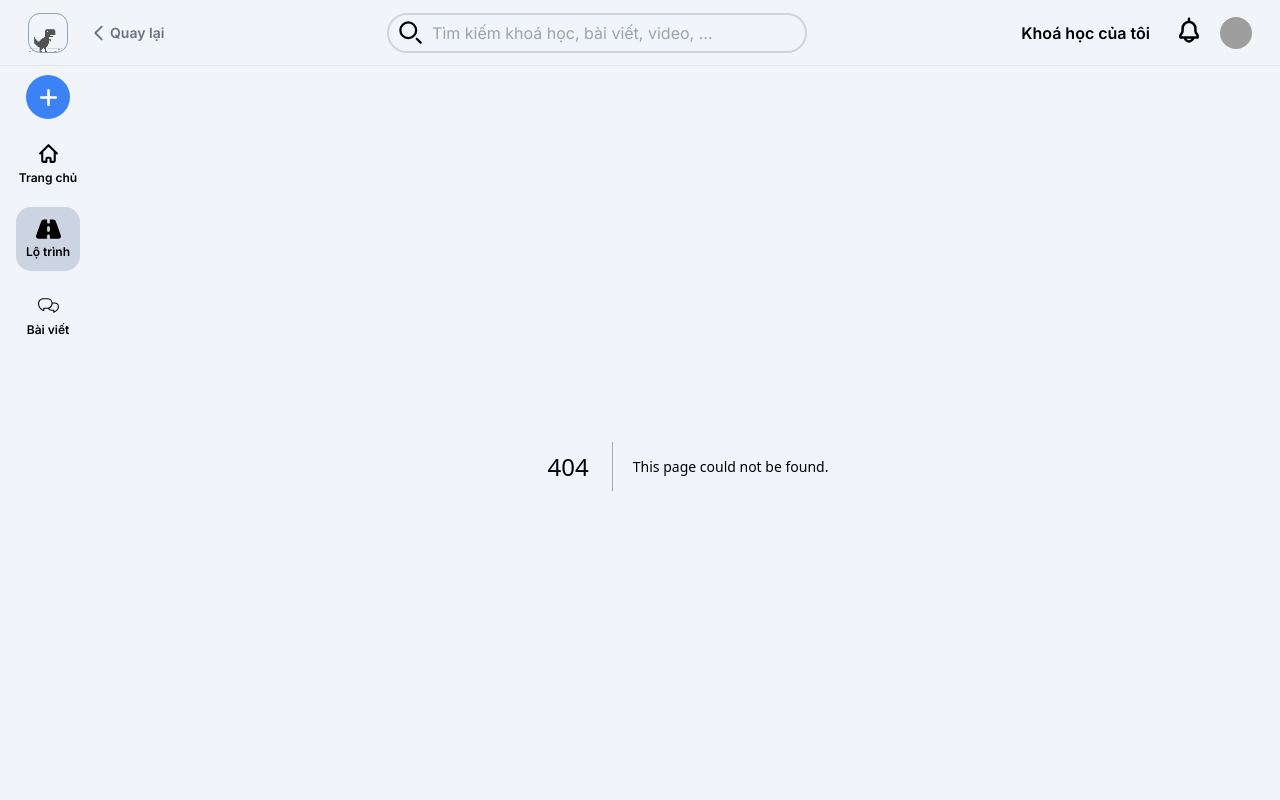
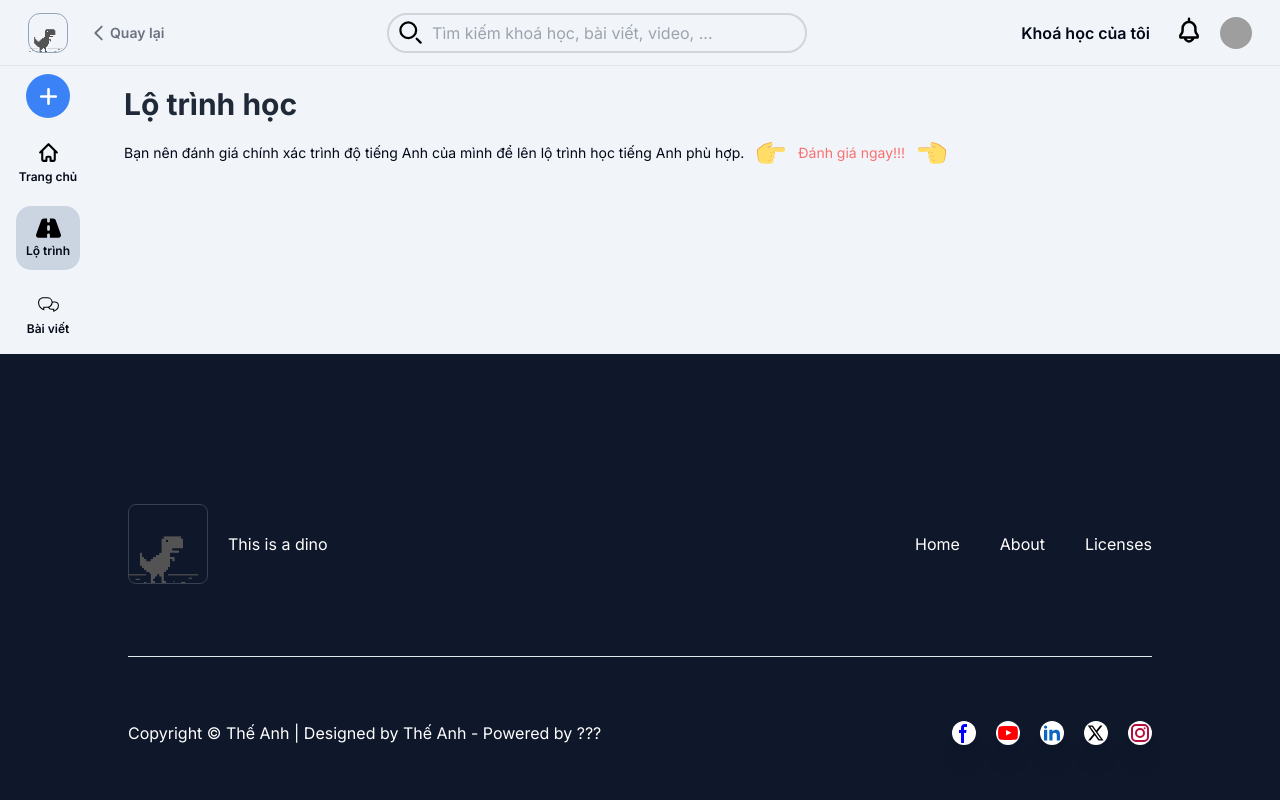
Before and after one commit to vanhcao3/linguify, a Next.js app: page /learningPath in a window 1280 px wide. Before the commit this address had no page. Shown: the top 800 px of the page. Built offline with nearby package versions, Linux system fonts and the light colour scheme; grey boxes are pictures that could not be loaded.

Commit message:
init LearningPath page and css

```diff
--- /dev/null
+++ b/app/learningPath/page.tsx
@@ -0,0 +1,23 @@
+import Link from 'next/link';
+import styles from '../../styles/LearningPath/LearningPath.module.css';
+import Image from 'next/image';
+
+function LearningPath() {
+    return (
+        <div className={styles['wrapper']}>
+            <div className={styles['heading']}>
+                <div className={styles['heading-title']}>Lộ trình học</div>
+                <div className={styles['heading-content']}>
+                    Bạn nên đánh giá chính xác trình độ tiếng Anh của mình để lên lộ trình học tiếng Anh phù hợp.
+                    <Link href="/" className={styles['check-level']}>
+                        <Image src="/icons/pointRightIcon.svg" alt="pointing" width={30} height={30} />
+                        Đánh giá ngay!!!
+                        <Image src="/icons/pointLeftIcon.svg" alt="pointing" width={30} height={30} />
+                    </Link>
+                </div>
+            </div>
+        </div>
+    );
+}
+
+export default LearningPath;
--- /dev/null
+++ b/styles/LearningPath/LearningPath.module.css
@@ -0,0 +1,23 @@
+.wrapper {
+    @apply flex flex-col;
+    @apply px-7 pt-5;
+}
+
+.heading-title {
+    @apply text-3xl font-bold;
+    @apply text-gray-800;
+    @apply mb-4;
+}
+
+.heading-content {
+    @apply flex items-center gap-3;
+    @apply w-full;
+    @apply text-sm;
+}
+
+.check-level {
+    /* @apply inline-block; */
+    @apply inline-flex flex-row items-center gap-3;
+    @apply text-red-400 hover:text-red-500;
+    @apply hover:scale-110;
+}
```
